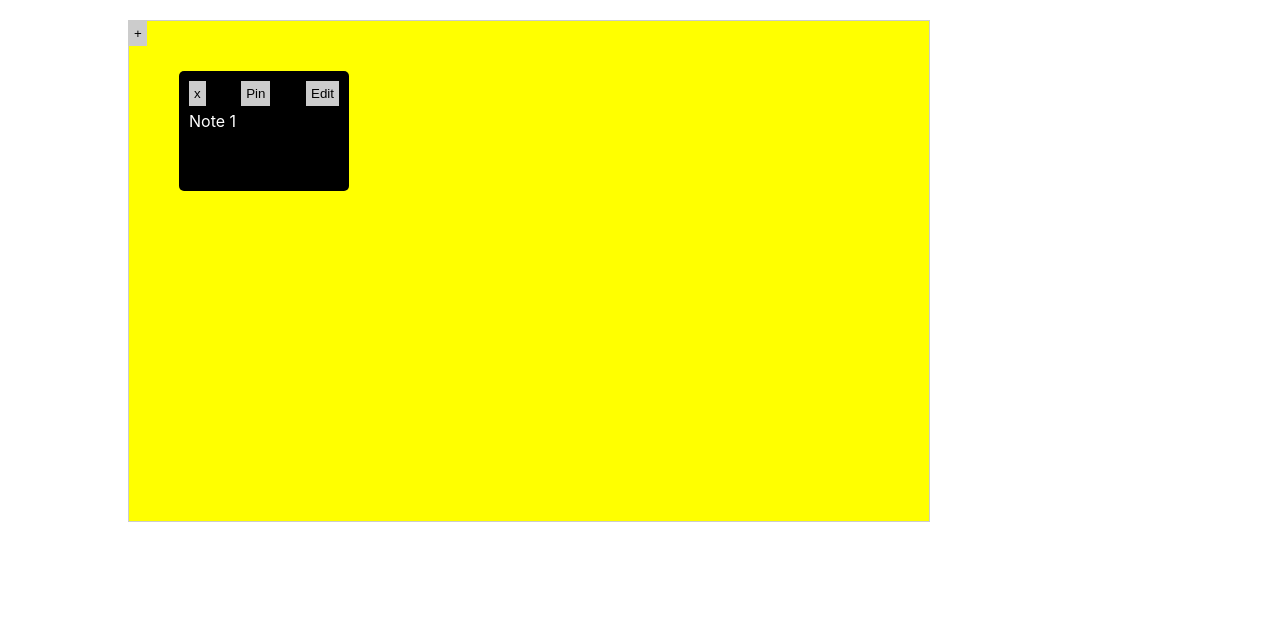
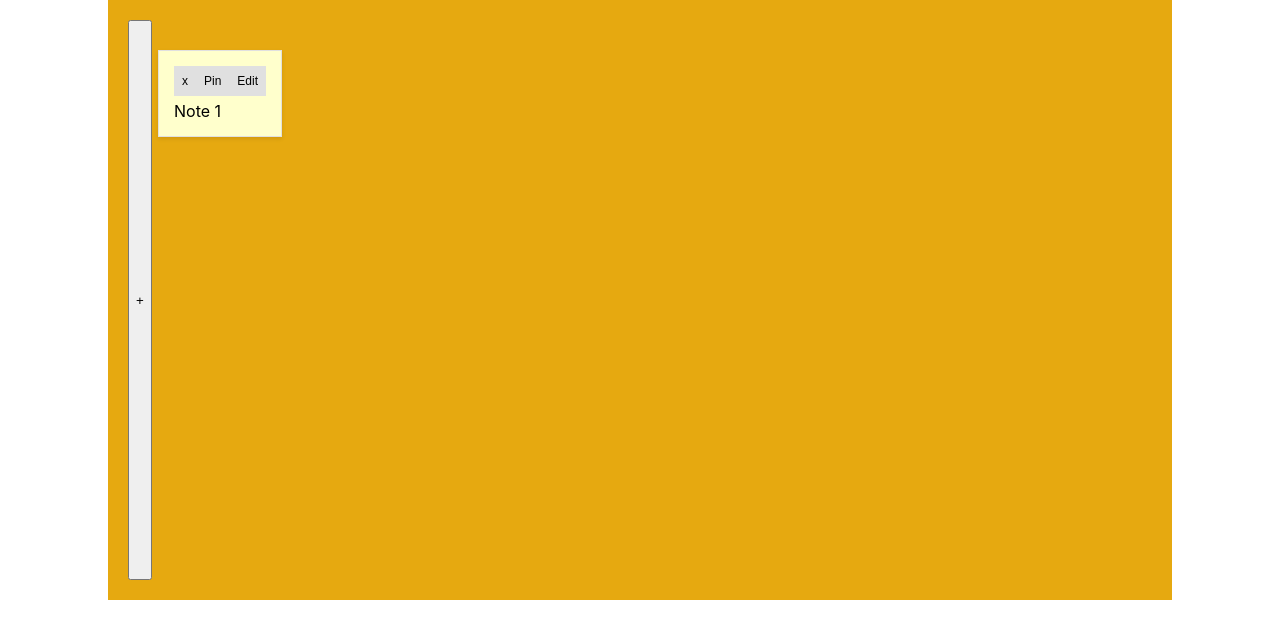
Before and after one commit to starydv7/assignment-2, a React (Create React App) app: page / in a window 1280 px wide. Shown: the top 638 px of the page. Built offline with nearby package versions, Linux system fonts and the light colour scheme.

Commit message:
Update notice board

```diff
--- a/src/App.css
+++ b/src/App.css
@@ -1,26 +1,26 @@
 .notice-board {
-  width: 800px;
-  height: 500px;
-  background-color: yellow;
   position: relative;
-  margin: 20px;
-  border: 1px solid #ccc;
-  margin-left: 10%;
+  width: 80%;
+  height: 70vh;
+  background-color: #e6a910;
+  padding: 20px;
+  display: flex;
+  flex-wrap: wrap;
+  margin: auto; /* Center the notice board */
 }
 
 .sticky-note {
-  width: 150px;
-  height: 100px;
-  background-color: black;
-  color: white;
   position: absolute;
-  padding: 10px;
-  border-radius: 5px;
-  cursor: grab;
+  background-color: #ffffcc;
+  border: 1px solid #e0e0e0;
+  padding: 15px; /* Increased size */
+  cursor: pointer;
+  overflow: hidden;
+  box-shadow: 0px 2px 4px rgba(0, 0, 0, 0.1);
 }
 
 .sticky-note.pinned {
-  cursor: default;
+  background-color: #ccffcc;
 }
 
 .controls {
@@ -29,20 +29,25 @@
   margin-bottom: 5px;
 }
 
-button {
-  background-color: #ccc;
+.controls button {
+  background-color: #e0e0e0;
   border: none;
-  padding: 5px;
+  padding: 8px; /* Increased button padding */
   cursor: pointer;
+  font-size: 12px;
 }
 
-input {
-  width: 100%;
-  padding: 5px;
-  margin-bottom: 5px;
+.controls button:hover {
+  background-color: #d1d1d1;
 }
 
-input:focus {
-  outline: none;
-  border: 1px solid #4CAF50;
+.input-container {
+  margin-top: 5px;
 }
+
+.input-container input {
+  width: 100%;
+  padding: 8px; /* Increased input padding */
+  box-sizing: border-box;
+  font-size: 14px;
+}
```
